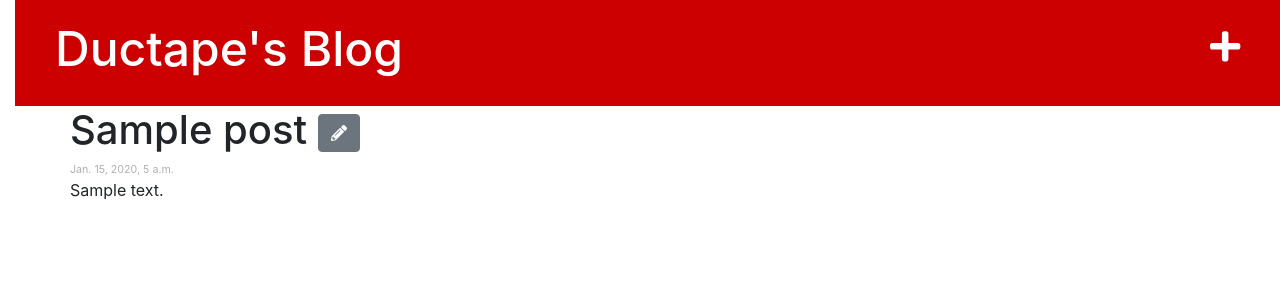
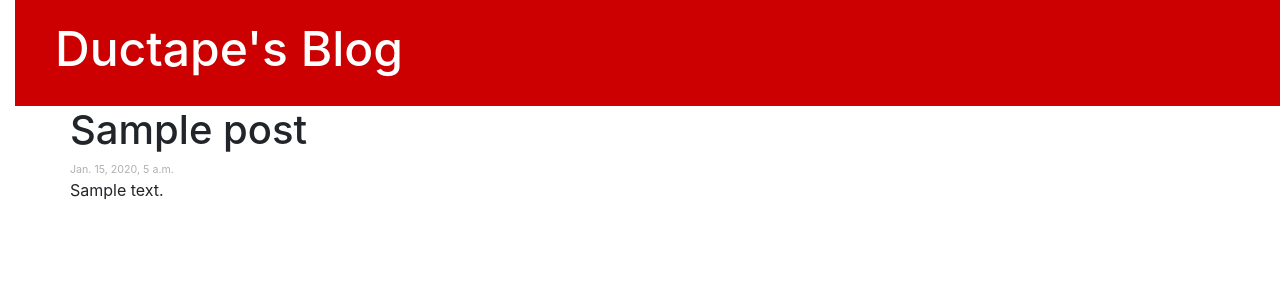
Before and after one commit to joshje/DjangoGirls, a Django app: page /post/1/ in a window 1280 px wide. Shown: the top 300 px of the page. Run offline with Django 3.2, Linux system fonts and the light colour scheme; tables that the repository leaves empty hold one stand-in row (values such as "Sample post"); some libraries are stand-ins or nearby versions.

Commit message:
Ensure user is authenticated before allowing new/edit of blogs

```diff
--- a/blog/templates/blog/base.html
+++ b/blog/templates/blog/base.html
@@ -13,9 +13,11 @@
   </head>
   <body>
     <div class="page-header">
-      <a href="{% url 'post_new' %}" class="top-menu">
-        <span class="fas fa-plus"></span>
-      </a>
+      {% if user.is_authenticated %}
+        <a href="{% url 'post_new' %}" class="top-menu">
+          <span class="fas fa-plus"></span>
+        </a>
+      {% endif %}
       <h1><a href="/">Ductape's Blog</a></h1>
     </div>
     <div class="content container">
--- a/blog/templates/blog/post_detail.html
+++ b/blog/templates/blog/post_detail.html
@@ -3,7 +3,12 @@
 {% block content %}
 <div class="post">
     <h1>{{ post.title }}
-      <a class="btn btn-secondary" href="{% url 'post_edit' pk=post.pk %}"><span class="fas fa-pencil-alt"></span></a></h1>
+      {% if user.is_authenticated %}
+        <a class="btn btn-secondary" href="{% url 'post_edit' pk=post.pk %}">
+          <span class="fas fa-pencil-alt"></span>
+        </a>
+      {% endif %}
+    </h1>
     {% if post.published_date %}
       <div class="date">
         {{ post.published_date }}
```
